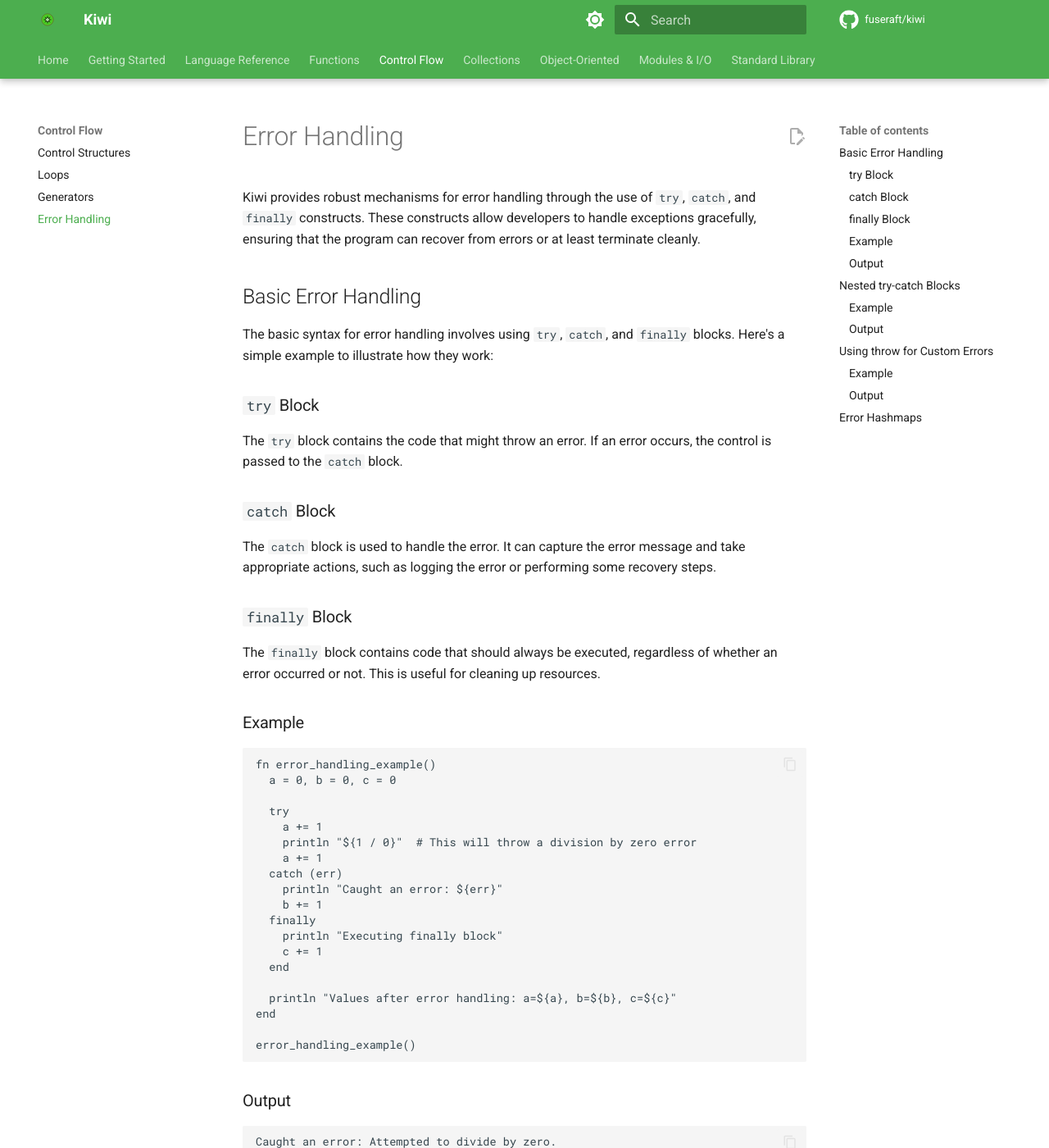
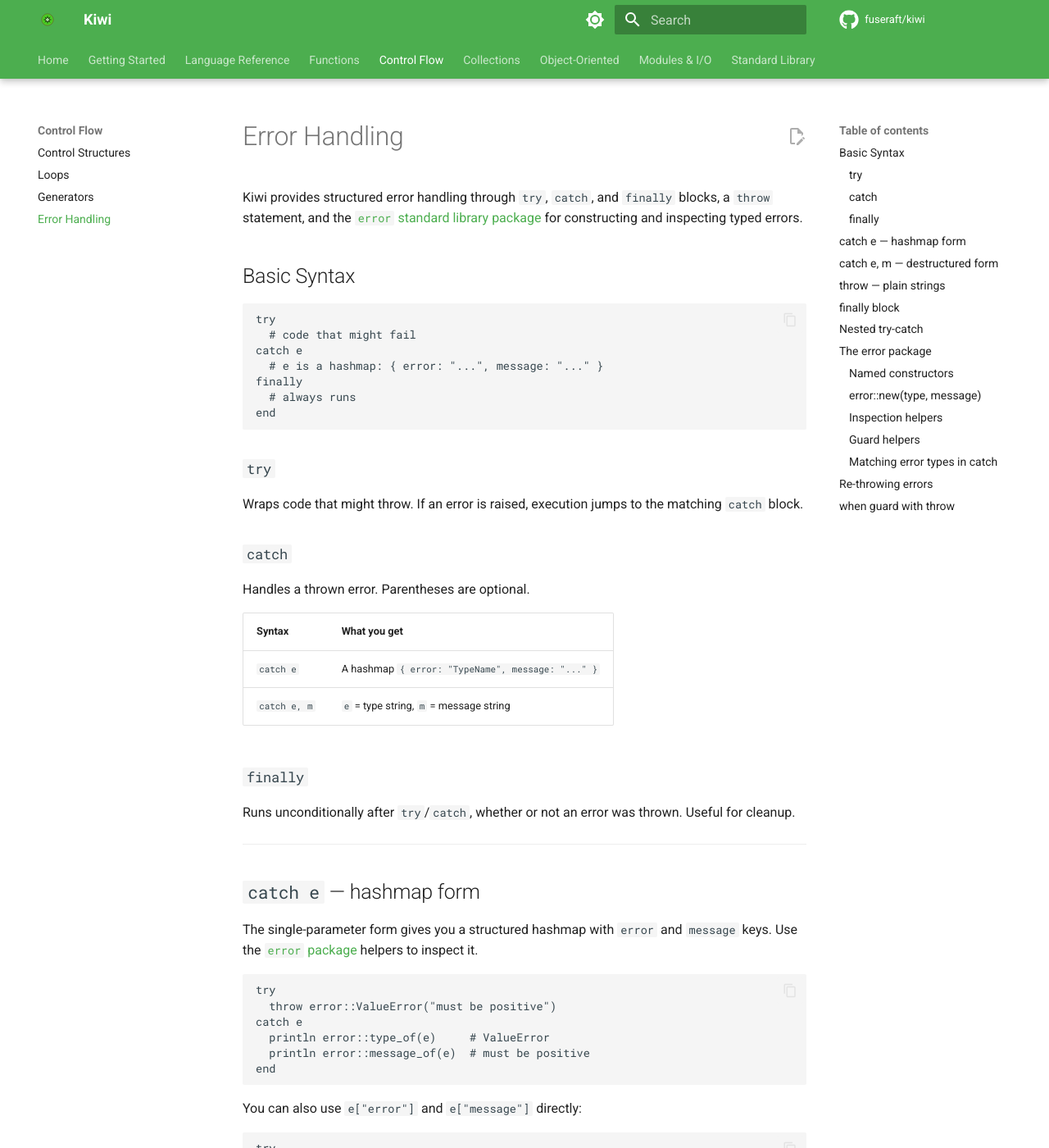
Before and after one commit to fuseraft/kiwi, an MkDocs documentation site: the page built from docs/error_handling.md, in a window 1280 px wide and 1400 px high. Shown: the whole window at 82% size. Built offline with MkDocs 1.6.1 and Material for MkDocs 9.7.7, drawn with Linux system fonts in a browser that asks for light colours; comment, search, counter and statistics services are not loaded; some of the changed text lies outside the part shown.

Commit message:
Better errors

````diff
--- a/docs/error_handling.md
+++ b/docs/error_handling.md
@@ -1,133 +1,275 @@
 # Error Handling
 
-Kiwi provides robust mechanisms for error handling through the use of `try`, `catch`, and `finally` constructs. These constructs allow developers to handle exceptions gracefully, ensuring that the program can recover from errors or at least terminate cleanly.
+Kiwi provides structured error handling through `try`, `catch`, and `finally` blocks, a `throw` statement, and the [`error` standard library package](stdlib/error.md) for constructing and inspecting typed errors.
 
-## Basic Error Handling
-
-The basic syntax for error handling involves using `try`, `catch`, and `finally` blocks. Here's a simple example to illustrate how they work:
-
-### `try` Block
-The `try` block contains the code that might throw an error. If an error occurs, the control is passed to the `catch` block.
-
-### `catch` Block
-The `catch` block is used to handle the error. It can capture the error message and take appropriate actions, such as logging the error or performing some recovery steps.
-
-### `finally` Block
-The `finally` block contains code that should always be executed, regardless of whether an error occurred or not. This is useful for cleaning up resources.
-
-### Example
+## Basic Syntax
 
 ```kiwi
-fn error_handling_example()
-  a = 0, b = 0, c = 0
-
-  try
-    a += 1
-    println "${1 / 0}"  # This will throw a division by zero error
-    a += 1
-  catch (err)
-    println "Caught an error: ${err}"
-    b += 1
-  finally
-    println "Executing finally block"
-    c += 1
-  end
-
-  println "Values after error handling: a=${a}, b=${b}, c=${c}"
+try
+  # code that might fail
+catch e
+  # e is a hashmap: { error: "...", message: "..." }
+finally
+  # always runs
 end
-
-error_handling_example()
 ```
 
-### Output
-```
-Caught an error: Attempted to divide by zero.
-Executing finally block
-Values after error handling: a=1, b=1, c=1
+### `try`
+Wraps code that might throw. If an error is raised, execution jumps to the matching `catch` block.
+
+### `catch`
+Handles a thrown error. Parentheses are optional.
+
+| Syntax | What you get |
+|--------|-------------|
+| `catch e` | A hashmap `{ error: "TypeName", message: "..." }` |
+| `catch e, m` | `e` = type string, `m` = message string |
+
+### `finally`
+Runs unconditionally after `try`/`catch`, whether or not an error was thrown. Useful for cleanup.
+
+---
+
+## `catch e` — hashmap form
+
+The single-parameter form gives you a structured hashmap with `error` and `message` keys. Use the [`error` package](stdlib/error.md) helpers to inspect it.
+
+```kiwi
+try
+  throw error::ValueError("must be positive")
+catch e
+  println error::type_of(e)     # ValueError
+  println error::message_of(e)  # must be positive
+end
 ```
 
-## Nested `try-catch` Blocks
-
-Kiwi also supports nested `try-catch` blocks, allowing for more granular error handling within different sections of code.
-
-### Example
+You can also use `e["error"]` and `e["message"]` directly:
 
 ```kiwi
-fn nested_error_handling_example()
-  a = 0, b = 0, c = 0
-
-  for i in [0, 1] do
-    try
-      a += 1
-      println "${i / 0}"  # This will throw a division by zero error
-    catch (err)
-      println "Caught an error in loop: ${err}"
-      b += 1
-    finally
-      println "Executing finally block in loop"
-      c += 1
-    end
-  end
-
-  println "Values after nested error handling: a=${a}, b=${b}, c=${c}"
+try
+  throw error::NotFoundError("record 42")
+catch e
+  println e["error"]    # NotFoundError
+  println e["message"]  # record 42
 end
-
-nested_error_handling_example()
 ```
 
-### Output
-```
-Caught an error in loop: Attempted to divide by zero.
-Executing finally block in loop
-Caught an error in loop: Attempted to divide by zero.
-Executing finally block in loop
-Values after nested error handling: a=2, b=2, c=2
+---
+
+## `catch e, m` — destructured form
+
+The two-parameter form destructures the error into a type string and a message string.
+
+```kiwi
+try
+  throw error::TimeoutError("30s exceeded")
+catch t, m
+  println "${t}: ${m}"  # TimeoutError: 30s exceeded
+end
 ```
 
-## Using `throw` for Custom Errors
+---
 
-In Kiwi, you can use the `throw` statement to raise custom errors. This can be particularly useful for validating input or enforcing certain conditions within your code.
+## `throw` — plain strings
 
-### Example
+You can throw a plain string. In the single-param `catch e` form it is wrapped in a hashmap with type `"KiwiError"`.
 
 ```kiwi
-fn validate_input(input)
-  throw "Invalid input: Must be a positive number" when input <= 0
-  println "Valid input: ${input}"
+try
+  throw "something went wrong"
+catch e
+  println e["error"]    # KiwiError
+  println e["message"]  # something went wrong
 end
+```
 
-fn custom_error_example()
+In the two-param form:
+
+```kiwi
+try
+  throw "something went wrong"
+catch t, m
+  println t  # KiwiError
+  println m  # something went wrong
+end
+```
+
+---
+
+## `finally` block
+
+```kiwi
+fn read_file(path)
+  f = null
   try
-    validate_input(-1)
-  catch (err)
-    println "Caught an error: ${err}"
+    f = fio::open(path, "r")
+    return fio::read(f)
+  catch e
+    eprintln "Read failed: ${error::message_of(e)}"
   finally
-    println "Validation complete"
+    fio::close(f) when f != null
   end
 end
-
-custom_error_example()
 ```
 
-### Output
-```
-Caught an error: Invalid input: Must be a positive number
-Validation complete
+---
+
+## Nested `try-catch`
+
+```kiwi
+for i in [0, 1] do
+  try
+    println "${i / 0}"
+  catch e
+    println "loop error: ${error::message_of(e)}"
+  finally
+    println "done with iteration ${i}"
+  end
+end
 ```
 
-## Error Hashmaps
+Output:
+```
+loop error: Attempted to divide by zero.
+done with iteration 0
+loop error: Attempted to divide by zero.
+done with iteration 1
+```
 
-In Kiwi, you can also throw an error using a specialized hashmap containing the following keys:
-- `error`: A string containing the error type.
-- `message`: A string containing the error message.
+---
 
-This feature enables conditionally handling specific errors when they occur.
+## The `error` package
+
+The `error` standard library package provides helpers for constructing, throwing, and inspecting structured errors. It is loaded automatically.
+
+### Named constructors
+
+Each constructor returns a hashmap `{ error: "TypeName", message: "..." }`.
 
 ```kiwi
-# Throwing an error hashmap.
+throw error::ValueError("x must be positive")
+throw error::NotFoundError("record 42")
+throw error::TypeError("expected integer, got string")
+```
+
+Available constructors and their default messages:
+
+| Constructor | Default message |
+|-------------|----------------|
+| `error::ArgumentError(msg?)` | `"Invalid argument."` |
+| `error::AssertionError(msg?)` | `"Assertion failed."` |
+| `error::IndexError(msg?)` | `"Index out of bounds."` |
+| `error::IOError(msg?)` | `"I/O error."` |
+| `error::KeyError(msg?)` | `"Key not found."` |
+| `error::NetworkError(msg?)` | `"Network error."` |
+| `error::NotFoundError(msg?)` | `"Not found."` |
+| `error::NotImplementedError(msg?)` | `"Not implemented."` |
+| `error::OverflowError(msg?)` | `"Overflow."` |
+| `error::ParseError(msg?)` | `"Parse error."` |
+| `error::PermissionError(msg?)` | `"Permission denied."` |
+| `error::TimeoutError(msg?)` | `"Operation timed out."` |
+| `error::TypeError(msg?)` | `"Type error."` |
+| `error::ValueError(msg?)` | `"Invalid value."` |
+
+### `error::new(type, message)`
+
+Creates a structured error hashmap with custom type and message strings.
+
+```kiwi
+e = error::new("MyError", "something went wrong")
+# { error: "MyError", message: "something went wrong" }
+```
+
+Defaults: `type = "Error"`, `message = "An error occurred."`
+
+### Inspection helpers
+
+```kiwi
+nfe = error::NotFoundError("item 99")
+
+error::type_of(nfe)        # "NotFoundError"
+error::message_of(nfe)     # "item 99"
+error::is_type(nfe, "NotFoundError")  # true
+error::is_type(nfe, "IOError")        # false
+```
+
+These helpers also accept plain strings (as from a two-param `catch`):
+
+```kiwi
 try
-  throw { "error": "MyError", "message": "An error occurred!" }
-catch (err, msg)
-  println("${err}: ${msg}") # prints: MyError: An error occurred!
+  throw error::KeyError("name")
+catch t, m
+  println error::type_of(t)    # KeyError
+  println error::message_of(m) # name
 end
 ```
+
+### Guard helpers
+
+**`error::assert(condition, msg?)`** — throws `AssertionError` if `condition` is false.
+
+```kiwi
+error::assert(x > 0, "x must be positive")
+```
+
+**`error::expect_type(val, expected_type, name?)`** — throws `TypeError` if `val.type()` does not match `expected_type`.
+
+```kiwi
+fn add(a, b)
+  error::expect_type(a, "integer", "a")
+  error::expect_type(b, "integer", "b")
+  return a + b
+end
+```
+
+**`error::expect_not_null(val, name?)`** — throws `ValueError` if `val` is `null`.
+
+```kiwi
+fn process(record)
+  error::expect_not_null(record, "record")
+  # ...
+end
+```
+
+### Matching error types in `catch`
+
+```kiwi
+try
+  throw error::KeyError("user_id")
+catch e
+  if error::is_type(e, "KeyError")
+    println "missing key: ${error::message_of(e)}"
+  elsif error::is_type(e, "NotFoundError")
+    println "not found: ${error::message_of(e)}"
+  else
+    throw e  # re-throw unhandled errors
+  end
+end
+```
+
+---
+
+## Re-throwing errors
+
+Catch an error and re-throw it if you can't handle it at the current level.
+
+```kiwi
+try
+  risky_operation()
+catch e
+  eprintln "Unexpected: ${error::type_of(e)}: ${error::message_of(e)}"
+  throw e
+end
+```
+
+---
+
+## `when` guard with `throw`
+
+The `when` guard can be used with `throw` to raise an error conditionally in a single expression.
+
+```kiwi
+fn validate(n)
+  throw error::ValueError("must be positive") when n <= 0
+end
+```
````
Also changed, not shown: docs/keywords.md (+34 -1 lines), 8 other files.
